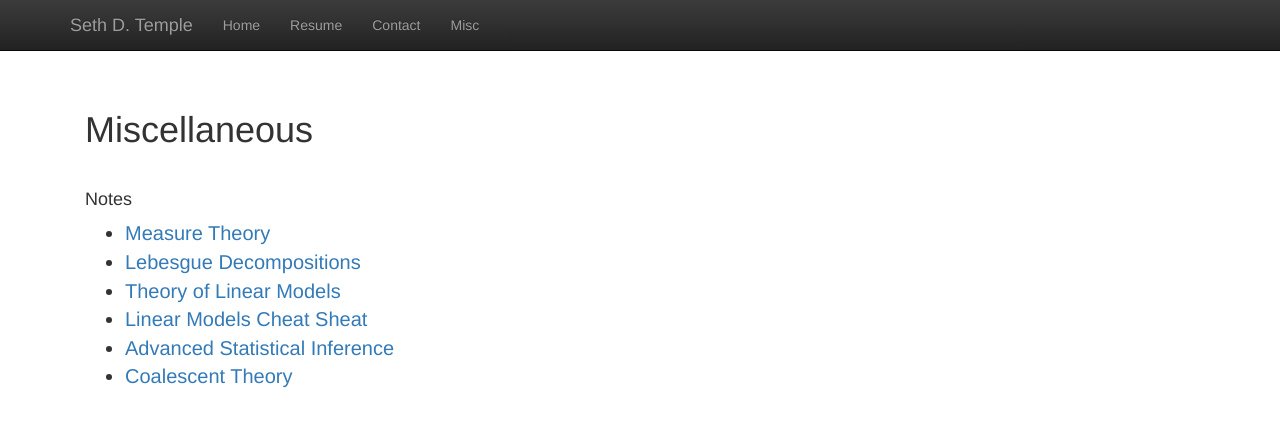
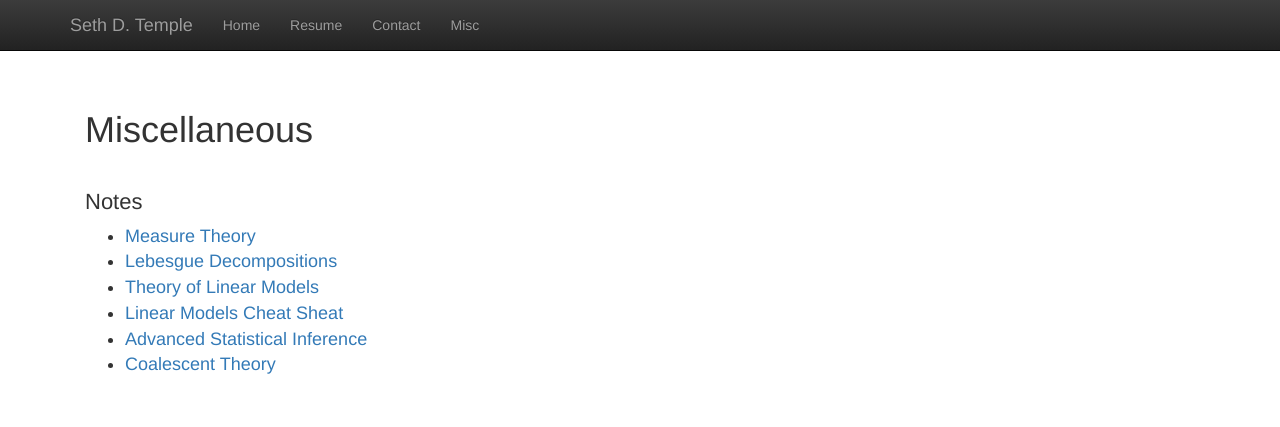
Before and after one commit to sdtemple/sdtemple.github.io, a Jekyll site: the page built from misc.html, in a window 1280 px wide. Shown: the top 427 px of the page. Built offline with Jekyll 4.4.1, drawn with Linux system fonts in a browser that asks for light colours; nearby versions of some CDN libraries; library files that are not in the unit come from our copies.

Commit message:
down font

```diff
--- a/misc.html
+++ b/misc.html
@@ -6,15 +6,15 @@ title:  'Misc'
 <h1>Miscellaneous</h1>
 <br/>
 
-<h4 style="font-size: 24;">Notes</h4>
+<h4 style="font-size: 22px;">Notes</h4>
 <p class="content" style="padding:0px;margin:0px 20px 0px;font-size: 28px;">
   <ul>
-    <li style="font-size: 20px;"><a href = "files/sheet_stat559_sdtemple.pdf">Measure Theory</a></li>
-    <li style="font-size: 20px;"><a href = "files/lebesgue_decompositions_stat559_sdtemple.pdf">Lebesgue Decompositions</a></li>
-    <li style="font-size: 20px;"><a href = "files/notes_biost533_sdtemple.pdf">Theory of Linear Models</a></li>
-    <li style="font-size: 20px;"><a href = "files/sheet_biost533_sdtemple.pdf">Linear Models Cheat Sheat</a></li>
-    <li style="font-size: 20px;"><a href = "files/sheet_stat580s_sdtemple.pdf">Advanced Statistical Inference</a></li>
-    <li style="font-size: 20px;"><a href = "https://www.overleaf.com/read/xgwgshfwjgtp">Coalescent Theory</a></li>
+    <li style="font-size: 18px;"><a href = "files/sheet_stat559_sdtemple.pdf">Measure Theory</a></li>
+    <li style="font-size: 18px;"><a href = "files/lebesgue_decompositions_stat559_sdtemple.pdf">Lebesgue Decompositions</a></li>
+    <li style="font-size: 18px;"><a href = "files/notes_biost533_sdtemple.pdf">Theory of Linear Models</a></li>
+    <li style="font-size: 18px;"><a href = "files/sheet_biost533_sdtemple.pdf">Linear Models Cheat Sheat</a></li>
+    <li style="font-size: 18px;"><a href = "files/sheet_stat580s_sdtemple.pdf">Advanced Statistical Inference</a></li>
+    <li style="font-size: 18px;"><a href = "https://www.overleaf.com/read/xgwgshfwjgtp">Coalescent Theory</a></li>
   </ul>
  </p>
 <br/>
```
